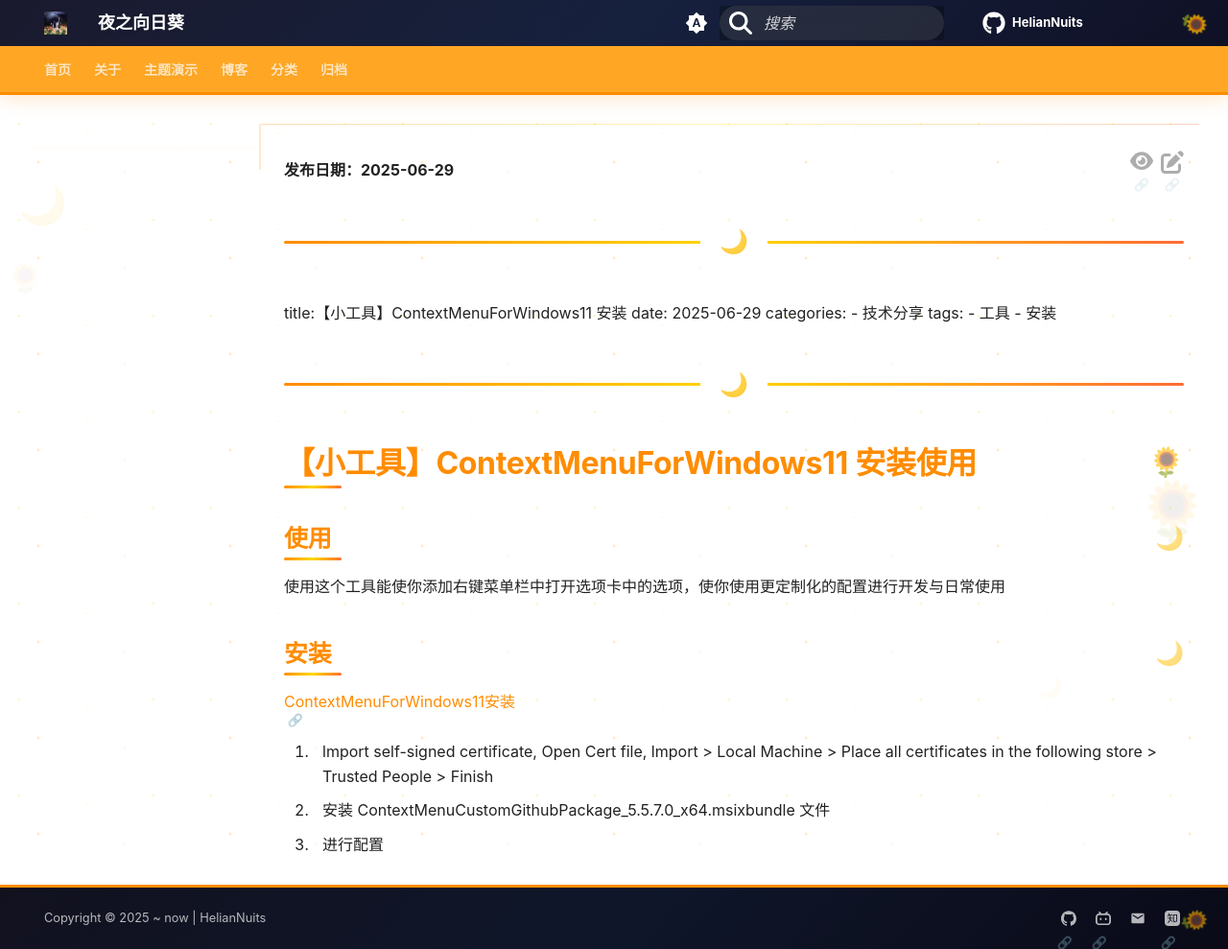
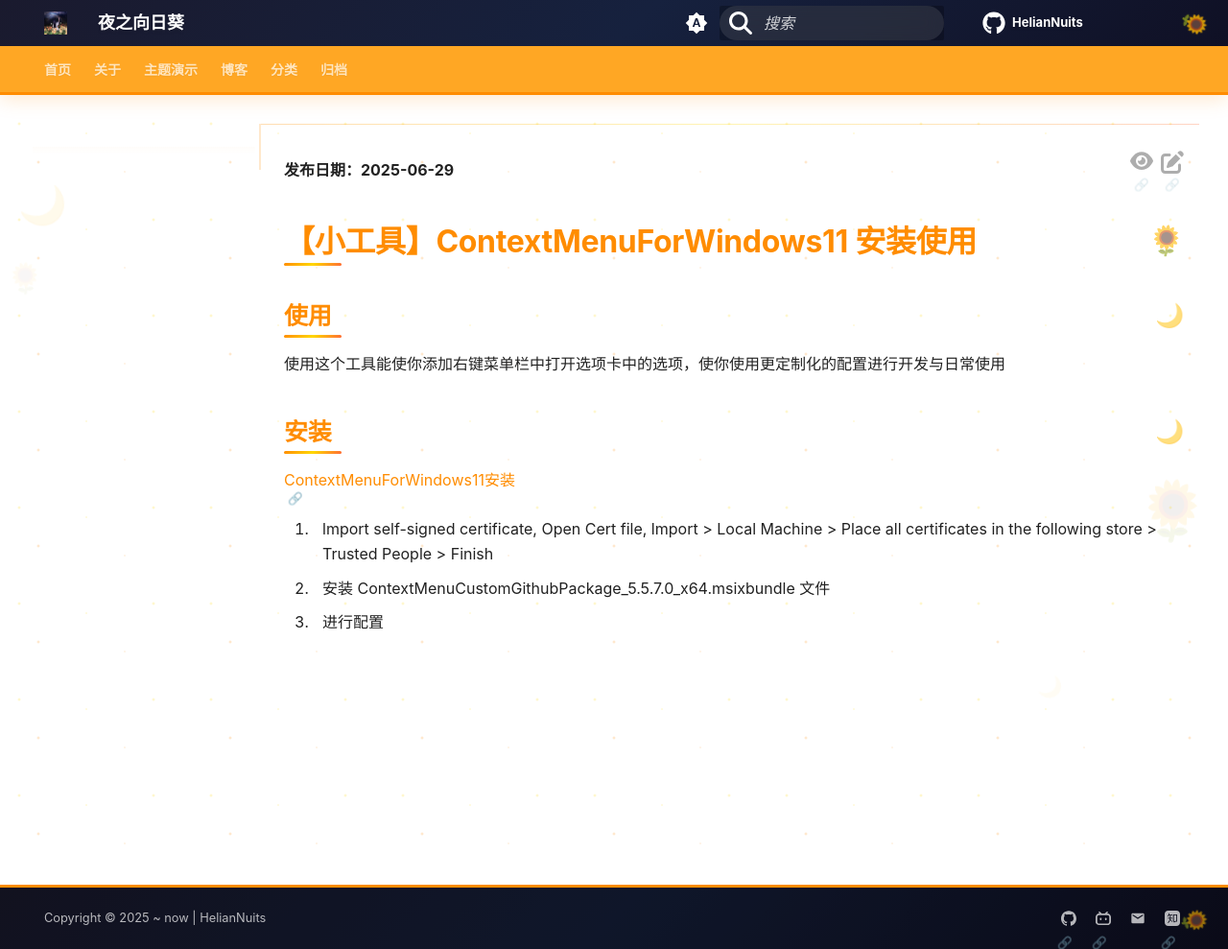
Before and after one commit to SXP-Simon/HelianNuits, an MkDocs documentation site: the page built from docs/blog/posts/ContextMenuForWindows11.md, in a window 1280 px wide and 989 px high. Shown: the whole window at 96% size. Built offline with MkDocs 1.6.1 and Material for MkDocs 9.7.7, drawn with Linux system fonts in a browser that asks for light colours; some web fonts are replaced; comment, search, counter and statistics services are not loaded.

Commit message:
Update ContextMenuForWindows11.md

```diff
--- a/docs/blog/posts/ContextMenuForWindows11.md
+++ b/docs/blog/posts/ContextMenuForWindows11.md
@@ -1,5 +1,5 @@
 ---
-title:【小工具】ContextMenuForWindows11 安装
+title: 【小工具】ContextMenuForWindows11安装
 date: 2025-06-29
 categories:
   - 技术分享
```
